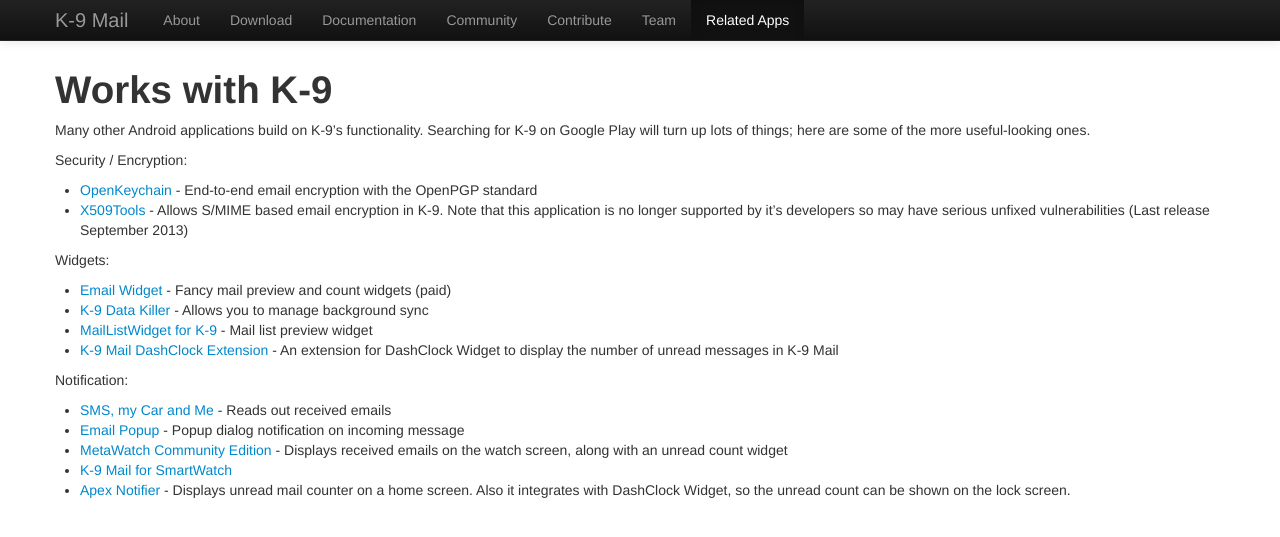
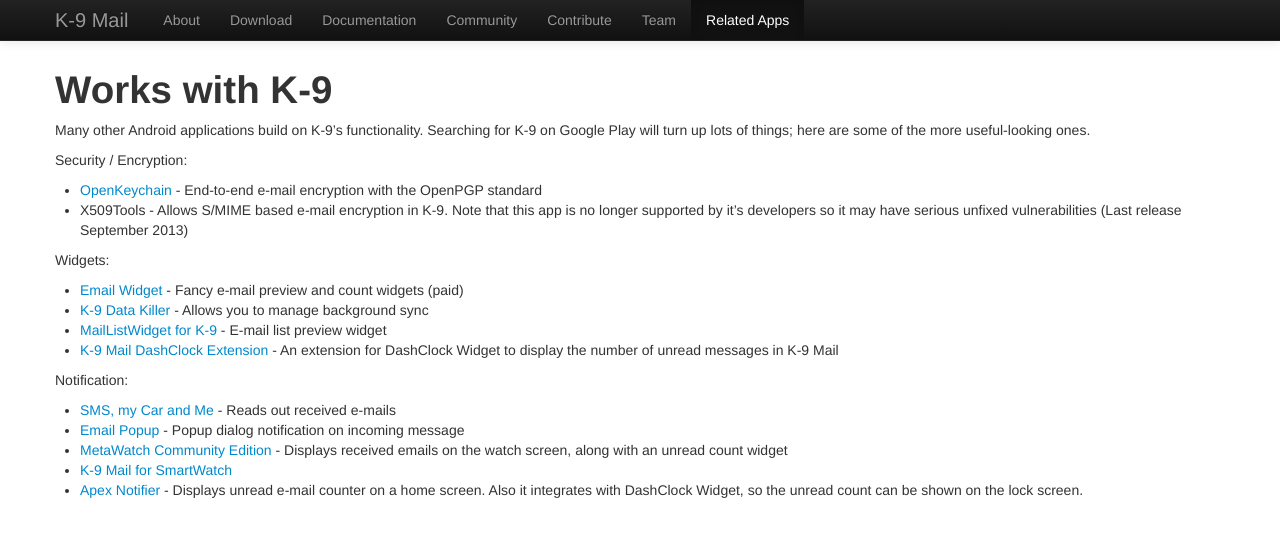
Before and after one commit to k9mail/k9mail.app, a Jekyll site: the page built from worksWithK9.md, in a window 1280 px wide. Shown: the top 537 px of the page. Built offline with Jekyll 4.4.1, drawn with Linux system fonts in a browser that asks for light colours; nearby versions of some CDN libraries.

Commit message:
app, e-mail, dead X509 link removed

```diff
--- a/worksWithK9.md
+++ b/worksWithK9.md
@@ -12,20 +12,20 @@ here are some of the more useful-looking ones.
 
 Security / Encryption:
 
-* [OpenKeychain](https://www.openkeychain.org/) - End-to-end email encryption with the OpenPGP standard
-* [X509Tools](https://play.google.com/store/apps/details?id=at.rundquadrat.android.x509tools) - Allows S/MIME based email encryption in K-9. Note that this application is no longer supported by it's developers so may have serious unfixed vulnerabilities (Last release September 2013)
+* [OpenKeychain](https://www.openkeychain.org/) - End-to-end e-mail encryption with the OpenPGP standard
+* X509Tools - Allows S/MIME based e-mail encryption in K-9. Note that this app is no longer supported by it's developers so it may have serious unfixed vulnerabilities (Last release September 2013)
 
 Widgets:
 
-* [Email Widget](https://play.google.com/store/apps/details?id=de.foobarsoft.emailwidget) - Fancy mail preview and count widgets (paid)
+* [Email Widget](https://play.google.com/store/apps/details?id=de.foobarsoft.emailwidget) - Fancy e-mail preview and count widgets (paid)
 * [K-9 Data Killer](https://play.google.com/store/apps/details?id=org.r3pek.k9datakiller) - Allows you to manage background sync
-* [MailListWidget for K-9](https://play.google.com/store/apps/details?id=com.fabefour.MailListWidgetK9) - Mail list preview widget
+* [MailListWidget for K-9](https://play.google.com/store/apps/details?id=com.fabefour.MailListWidgetK9) - E-mail list preview widget
 * [K-9 Mail DashClock Extension](https://play.google.com/store/apps/details?id=de.cketti.dashclock.k9) - An extension for DashClock Widget to display the number of unread messages in K-9 Mail
 
 Notification:
 
-* [SMS, my Car and Me](https://play.google.com/store/apps/details?id=de.bulling.smstalk) - Reads out received emails
+* [SMS, my Car and Me](https://play.google.com/store/apps/details?id=de.bulling.smstalk) - Reads out received e-mails
 * [Email Popup](https://play.google.com/store/apps/details?id=com.blntsoft.emailpopup) - Popup dialog notification on incoming message
 * [MetaWatch Community Edition](https://play.google.com/store/apps/details?id=org.metawatch.communityedition) - Displays received emails on the watch screen, along with an unread count widget
 * [K-9 Mail for SmartWatch](https://play.google.com/store/apps/details?id=de.cketti.smartwatch.k9)
-* [Apex Notifier](https://play.google.com/store/apps/details?id=com.anddoes.notifier) - Displays unread mail counter on a home screen. Also it integrates with DashClock Widget, so the unread count can be shown on the lock screen.
+* [Apex Notifier](https://play.google.com/store/apps/details?id=com.anddoes.notifier) - Displays unread e-mail counter on a home screen. Also it integrates with DashClock Widget, so the unread count can be shown on the lock screen.
```
